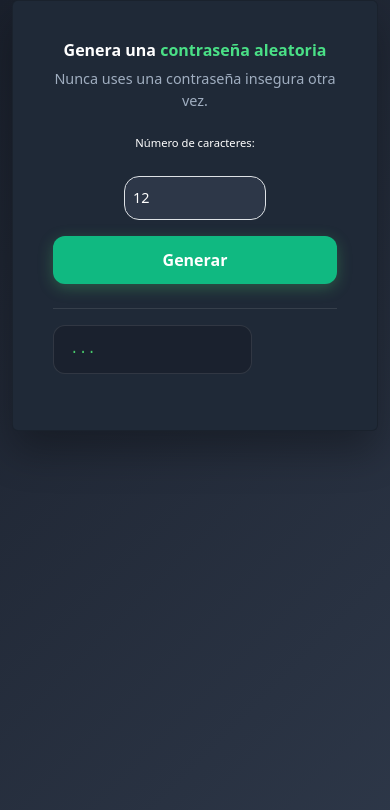
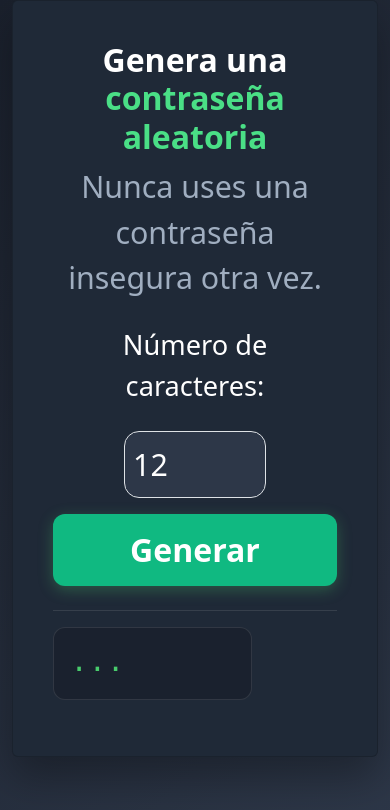
Before and after one commit to strdavidt/password-generator, a plain HTML site: page index.html in a window 390 px wide. Drawn offline with nearby package versions, Linux system fonts and the light colour scheme.

Commit message:
Aumentar tamaño de fuente

```diff
--- a/styles.css
+++ b/styles.css
@@ -108,29 +108,29 @@ input[type="number"] {
 @media (max-width: 768px) {
       /* Tus estilos específicos para pantallas de hasta 768px de ancho */
       .titulo-h1 {
-        font-size: 1rem;
+        font-size: 2rem;
       }
       .slogan-p {
-        font-size: 0.9rem;
+        font-size: 1.9rem;
       }
       .form-label {
-        font-size: 0.7rem;
+        font-size: 1.7rem;
       }
       #numCaracteres {
         width: 100%;
         padding: 10px 8px;
-        font-size: 0.9rem;
+        font-size: 1.9rem;
       }
       .generar-btn {
         width: 100%;
         padding: 12px 0;
-        font-size: 1rem;
+        font-size: 2rem;
       }
       .contraseñas-contenedor {
         margin-top: 1.5rem;
       }
       .contraseñaEl {
-        font-size: 0.9rem;
+        font-size: 1.9rem;
         padding: 0.8rem 1rem;
         margin: 1rem 0;
       }
```
